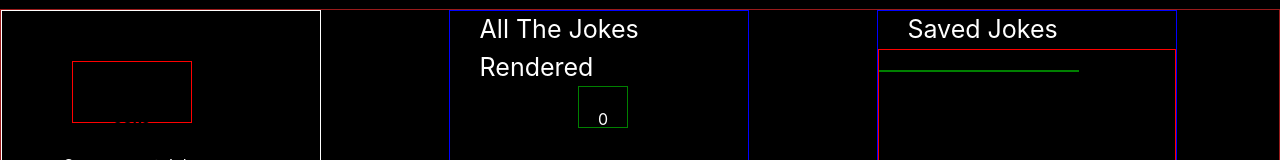
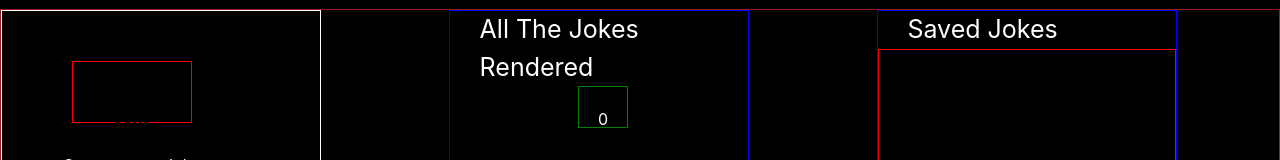
Before and after one commit to Killdroid2342/joke-app, a React (Create React App) app: page / in a window 1280 px wide. Shown: the part 292-452 px from the top of the page. Built offline with nearby package versions, Linux system fonts and the light colour scheme.

Commit message:
"converted more css into tailwind"

```diff
--- a/src/components/Joke/Data.css
+++ b/src/components/Joke/Data.css
@@ -1,13 +1,4 @@
-.Text {
-  font-size: 20px;
-  list-style-type: none;
-  border: 1px solid green;
-  width: 200px;
-  margin-top: 20px;
-}
-
 /* BUTTON Style */
-
 .btn {
   border: 1px solid red;
   height: 30px;
@@ -16,9 +7,7 @@
   padding-bottom: 40px;
   font-family: sans-serif;
   cursor: pointer;
-  /* margin-top: 50px; */
   margin-left: 70px;
-  /* background-color: white; */
   font-weight: bold;
   color: black;
   margin-top: 50px;
@@ -30,7 +19,6 @@
   margin-left: 10%;
 }
 .head {
-  /* border: 1px solid white; */
   margin-left: 10%;
   font-size: 25px;
 }
--- a/src/components/Joke/Joke.js
+++ b/src/components/Joke/Joke.js
@@ -32,16 +32,16 @@ const Joke = ({ genre }) => {
   return (
     <Fragment>
       <div className=' flex flex-row border border-white w-80'>
-        <div className='main-joke'>
+        <div>
           <ul>
             {joke && (
               <div>
                 {joke.type === 'single' ? (
-                  <li className='Text'>{joke.joke}</li>
+                  <li className='text'>{joke.joke}</li>
                 ) : (
                   <div>
-                    <li className='Text'>{joke.setup}</li>
-                    <li className='Text'>{joke.delivery}</li>
+                    <li className='text'>{joke.setup}</li>
+                    <li className='text'>{joke.delivery}</li>
                   </div>
                 )}
               </div>
@@ -57,7 +57,7 @@ const Joke = ({ genre }) => {
             >
               Click For New Joke
             </button>
-            <button className='saveJoke' onClick={saveJoke}>
+            <button className='saveJoke text-white' onClick={saveJoke}>
               Save current Joke
             </button>
           </div>
@@ -84,7 +84,7 @@ const Joke = ({ genre }) => {
               </div>
             );
           })}
-          <li className='Text'></li>
+          <li className='text'></li>
         </div>
       </div>
     </Fragment>
--- a/src/index.css
+++ b/src/index.css
@@ -19,6 +19,9 @@ body {
   color: white;
 }
 @layer components {
+  .text {
+    @apply text-xl list-none w-48 mt-5;
+  }
 }
 @tailwind base;
 @tailwind components;
```
